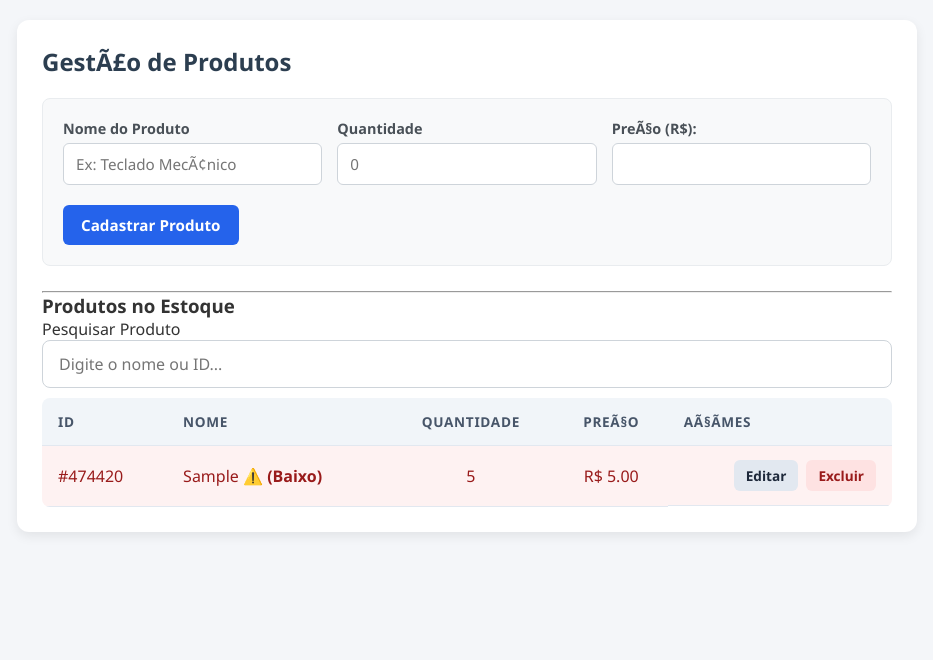
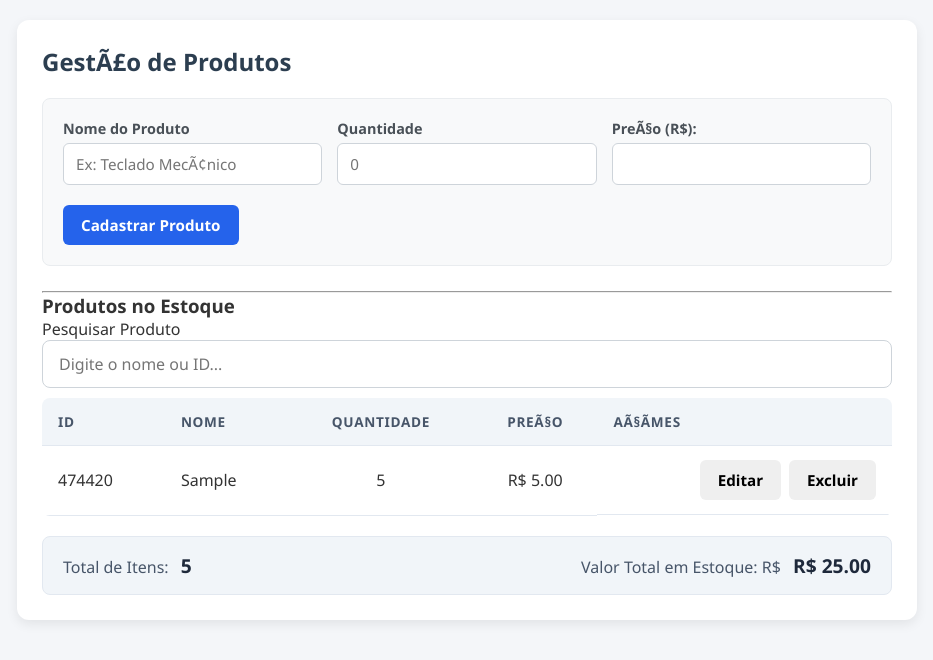
Before and after one commit to pedrosena67/controle-de-produtos, a plain HTML site: page index.html in a window 1280 px wide. Both pictures are taken after typing "Sample", "5", "5" into the empty fields and a click on the button "Cadastrar Produto". Shown: the whole page, without its empty margins (173-1106 px from the left). Drawn offline with Linux system fonts and the light colour scheme.

Commit message:
feat: adiciona resumo com quantidade e valor total do estoque

```diff
--- a/estilo.css
+++ b/estilo.css
@@ -242,3 +242,34 @@ td:last-child {
   td:nth-of-type(4)::before { content: "Preço:"; }
   td:nth-of-type(5)::before { content: "Ações:"; }
 }
+
+.resumo-estoque {
+    display: flex;
+    justify-content: space-between;
+    align-items: center;
+    background-color: #f1f5f9;
+    padding: 15px 20px;
+    border-radius: 8px;
+    margin-top: 20px;
+    border: 1px solid #e2e8f0;
+}
+
+.resumo-estoque p {
+    font-size: 1rem;
+    color: #475569;
+    margin: 0;
+}
+
+.resumo-estoque strong {
+    font-size: 1.2rem;
+    color: #1e293b;
+    margin-left: 8px;
+}
+
+@media screen and (max-width: 600px) {
+    .resumo-estoque {
+        flex-direction: column;
+        gap: 10px;
+        text-align: center;
+    }
+}
--- a/index.html
+++ b/index.html
@@ -55,6 +55,9 @@
             </thead>
             <tbody id="tabela-produtos"></tbody>
         </table>
+        <div class="resumo-estoque">
+            <p>Total de Itens: <strong id="total-quantidade">0</strong></p>
+            <p>Valor Total em Estoque: R$ <strong id="total-valor">0.00</strong></p>
         </div>
         <script src="produtos.js"></script>
     </main>
--- a/produtos.js
+++ b/produtos.js
@@ -10,15 +10,27 @@ let produtos = JSON.parse(localStorage.getItem('produtos_estoque')) || [];
 const tabela = document.getElementById('tabela-produtos');
 const inputBusca = document.getElementById('input-busca');
 
-    inputNome.addEventListener('input', verificarPreenchimento);
-    inputQuantidade.addEventListener('input', verificarPreenchimento);
-    inputPreco.addEventListener('input', verificarPreenchimento);
-
 if (inputBusca) {
     inputBusca.addEventListener('input', function() {
         renderizarTabela(inputBusca.value.toLowerCase());
     });
 }
+
+function verificarPreenchimento() {
+    const temTexto = inputNome.value.trim() !== '' ||
+                     inputQuantidade.value !== '' ||
+                     inputPreco.value !== '';
+
+    if (temTexto) {
+        btnCancelar.style.display = 'inline-block';
+    } else if (!inputId.value) {
+        btnCancelar.style.display = 'none';
+    }
+}
+
+inputNome.addEventListener('input', verificarPreenchimento);
+inputQuantidade.addEventListener('input', verificarPreenchimento);
+inputPreco.addEventListener('input', verificarPreenchimento);
 
 form.addEventListener('submit', function(e) {
     e.preventDefault();
@@ -53,7 +65,22 @@ function salvarNoLocalStorage() {
     localStorage.setItem('produtos_estoque', JSON.stringify(produtos));
 }
 
+function atualizarResumo() {
+    const elTotalQuantidade = document.getElementById('total-quantidade');
+    const elTotalValor = document.getElementById('total-valor');
+
+    const totalQuantidade = produtos.reduce((acc, prod) => acc + Number(prod.quantidade), 0);
+    const totalValor = produtos.reduce((acc, prod) => acc + (Number(prod.quantidade) * Number(prod.preco)), 0);
+
+    if (elTotalQuantidade && elTotalValor) {
+        elTotalQuantidade.innerText = totalQuantidade;
+        elTotalValor.innerText = `R$ ${totalValor.toFixed(2)}`;
+    }
+}
+
 function renderizarTabela(filtro = '') {
+    atualizarResumo();
+
     tabela.innerHTML = '';
 
     const produtosFiltrados = produtos.filter(prod =>
@@ -62,25 +89,19 @@ function renderizarTabela(filtro = '') {
     );
 
     if (produtosFiltrados.length === 0) {
-        tabela.innerHTML = '<tr><td colspan="5" style="text-align:center;">Nenhum produto encontrado.</td></tr>';
+        tabela.innerHTML = '<tr><td colspan="5">Nenhum produto encontrado.</td></tr>';
         return;
     }
-
     produtosFiltrados.forEach(prod => {
         const tr = document.createElement('tr');
-
-        if (prod.quantidade <= 5) {
-            tr.classList.add('estoque-baixo');
-        }
-
         tr.innerHTML = `
-            <td>#${prod.id}</td>
-            <td>${prod.nome} ${prod.quantidade <= 9 ? '⚠️ <strong>(Baixo)' : ''}</td>
+            <td>${prod.id}</td>
+            <td>${prod.nome}</td>
             <td>${prod.quantidade}</td>
             <td>R$ ${prod.preco.toFixed(2)}</td>
             <td>
-                <button type="button" class="btn-editar" onclick="prepararEdicao('${prod.id}')">Editar</button>
-                <button type="button" class="btn-excluir" onclick="excluirProduto('${prod.id}')">Excluir</button>
+                <button onclick="editarProduto('${prod.id}')">Editar</button>
+                <button onclick="excluirProduto('${prod.id}')">Excluir</button>
             </td>
         `;
         tabela.appendChild(tr);
@@ -88,20 +109,20 @@ function renderizarTabela(filtro = '') {
 }
 
 function prepararEdicao(id) {
-    const prod = produtos.find(p => p.id === id);
-    if (!prod) return;
+    const produto = produtos.find(prod => prod.id === id);
+    if (!produto) return;
 
-    inputId.value = prod.id;
-    inputNome.value = prod.nome;
-    inputQuantidade.value = prod.quantidade;
-    inputPreco.value = prod.preco;
+    inputId.value = produto.id;
+    inputNome.value = produto.nome;
+    inputQuantidade.value = produto.quantidade;
+    inputPreco.value = produto.preco;
 
     btnSalvar.innerText = 'Atualizar Produto';
     btnCancelar.style.display = 'inline-block';
 }
 
 function atualizarProduto(id, nome, quantidade, preco) {
-    const prod = produtos.find(p => p.id === id);
+    const prod = produtos.find(prod => prod.id === id);
     if (prod) {
         prod.nome = nome;
         prod.quantidade = quantidade;
@@ -111,31 +132,20 @@ function atualizarProduto(id, nome, quantidade, preco) {
 
 function excluirProduto(id) {
     if (confirm('Tem certeza que deseja excluir este produto?')) {
-        produtos = produtos.filter(p => p.id !== id);
+        produtos = produtos.filter(prod => prod.id !== id);
         salvarNoLocalStorage();
         renderizarTabela(inputBusca ? inputBusca.value.toLowerCase() : '');
-    }
-
-}
-
-function verificarPreenchimento() {
-    const temTexto = inputNome.value.trim() !== '' ||
-                     inputQuantidade.value !== '' ||
-                     inputPreco.value !== '';
-    if (temTexto) {
-        btnCancelar.style.display = 'inline-block';
-    } else if (!inputId.value) {
-        btnCancelar.style.display = 'none';
     }
 }
 
 function limparFormulario() {
     inputId.value = '';
-    form.reset();
+    inputNome.value = '';
+    inputQuantidade.value = '';
+    inputPreco.value = '';
     btnSalvar.innerText = 'Cadastrar Produto';
     btnCancelar.style.display = 'none';
 }
-
 
 if (btnCancelar) {
     btnCancelar.addEventListener('click', limparFormulario);
```
Lines whose indentation alone changed are shown as unchanged.
